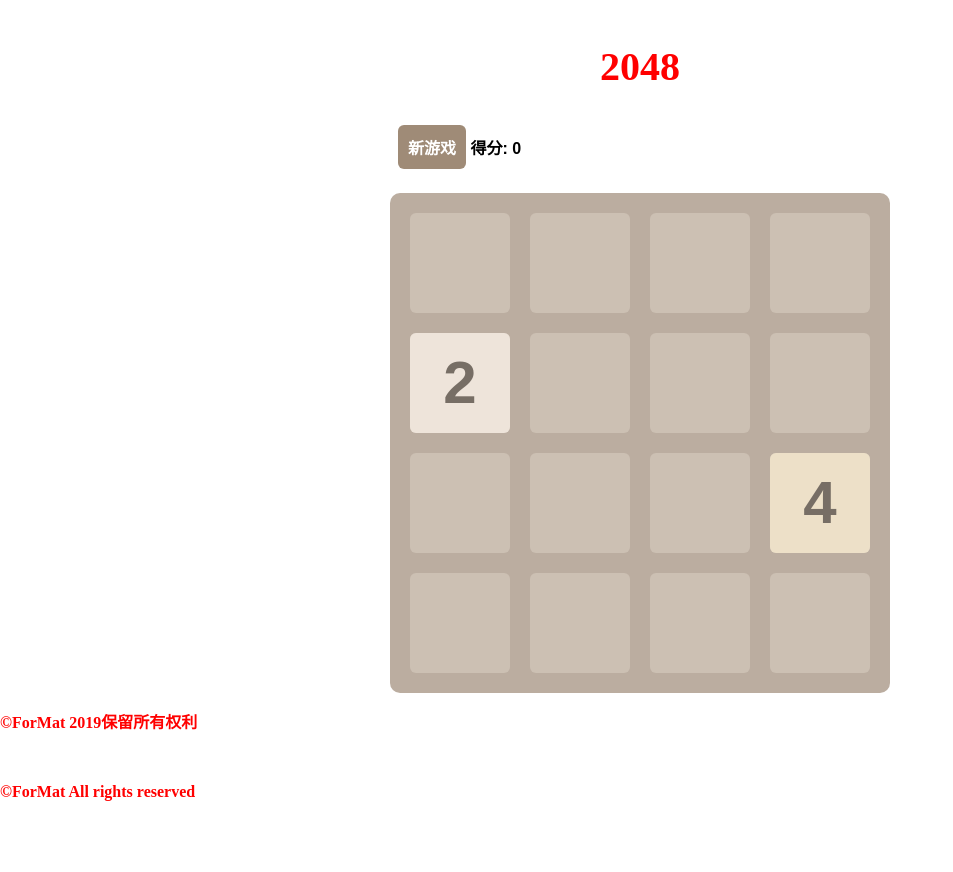
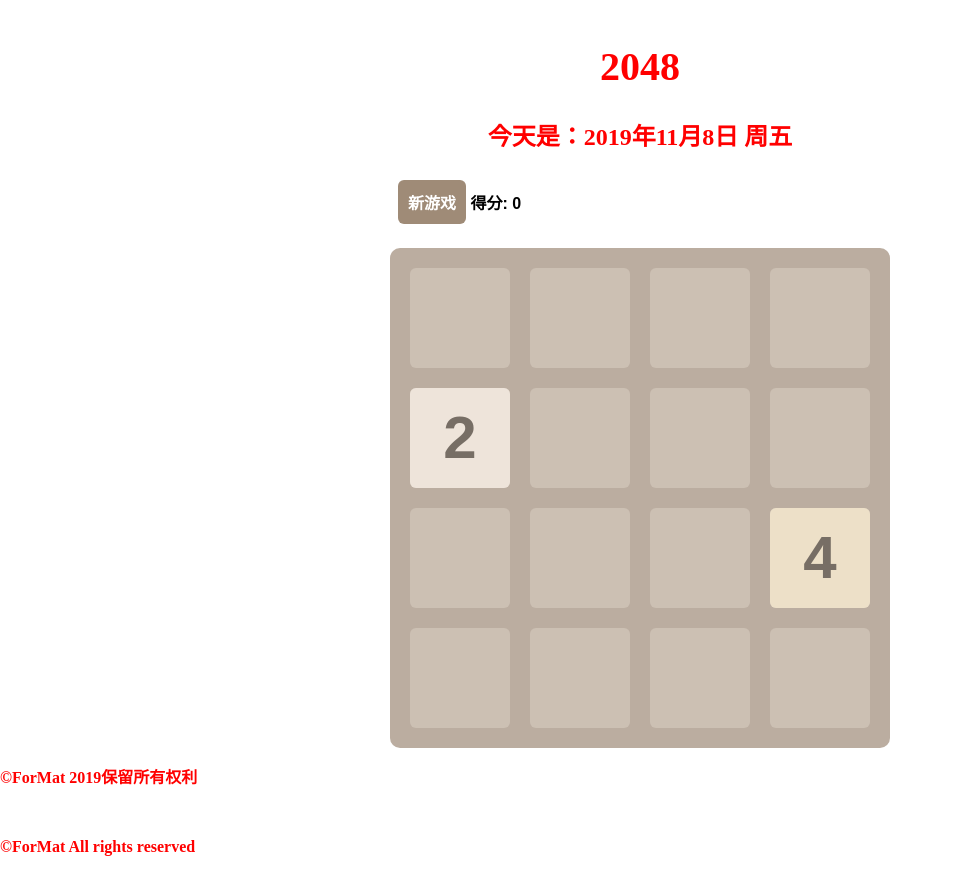
Before and after one commit to 2934301923/2048static, a plain HTML site: page index.html in a window 1280 px wide. Shown: the whole page, without its empty margins (0-953 px from the left). Before the commit the page ends 817 px from the top, so only its background shows below. Drawn offline with Linux system fonts and the light colour scheme.

Commit message:
增加js输出当前日期

```diff
--- a/css/index.css
+++ b/css/index.css
@@ -3,6 +3,11 @@
 body {
 	padding: 0;
 	margin: 0;
+	font-family: 微软雅黑, 文泉译正黑, 宋体, 仿宋;
+}
+.date{
+	text-align: center;
+	color: #FF0000;
 	font-family: 微软雅黑, 文泉译正黑, 宋体, 仿宋;
 }
 
--- a/index.html
+++ b/index.html
@@ -9,11 +9,25 @@
 <link rel="stylesheet" type="text/css" href="css/index.css" />
 <script type="text/javascript" src="js/game.js"></script>
 <script type="text/javascript" src="js/animation.js"></script>
+<script type="text/javascript" src="js/date.js"></script>
 </head>
 <body>
 
 	<header>
 		<h1 class="text">2048</h1>
+			<h2 id="date" class="date"></h2>
+		<script type="text/javascript">
+
+
+
+			 document.getElementById("date").innerHTML="今天是："+getDatenow();
+
+
+
+
+
+		</script>
+
 
 	</header>
 	<div id="gamePanel">
--- /dev/null
+++ b/js/date.js
@@ -0,0 +1,21 @@
+
+
+function getDatenow(){
+	var date = new Date();
+	var year = date.getFullYear();
+	var month = date.getMonth()+1;
+	var day = date.getDate();
+	var weekday=new Array(7);
+	weekday[0]="周日";
+	weekday[1]="周一";
+	weekday[2]="周二";
+	weekday[3]="周三";
+	weekday[4]="周四";
+	weekday[5]="周五";
+	weekday[6]="周六";
+	var v = weekday[date.getDay()];
+	return  year+"年"+month+"月"+day+"日"+" "+v.toString();
+
+
+
+}
```
